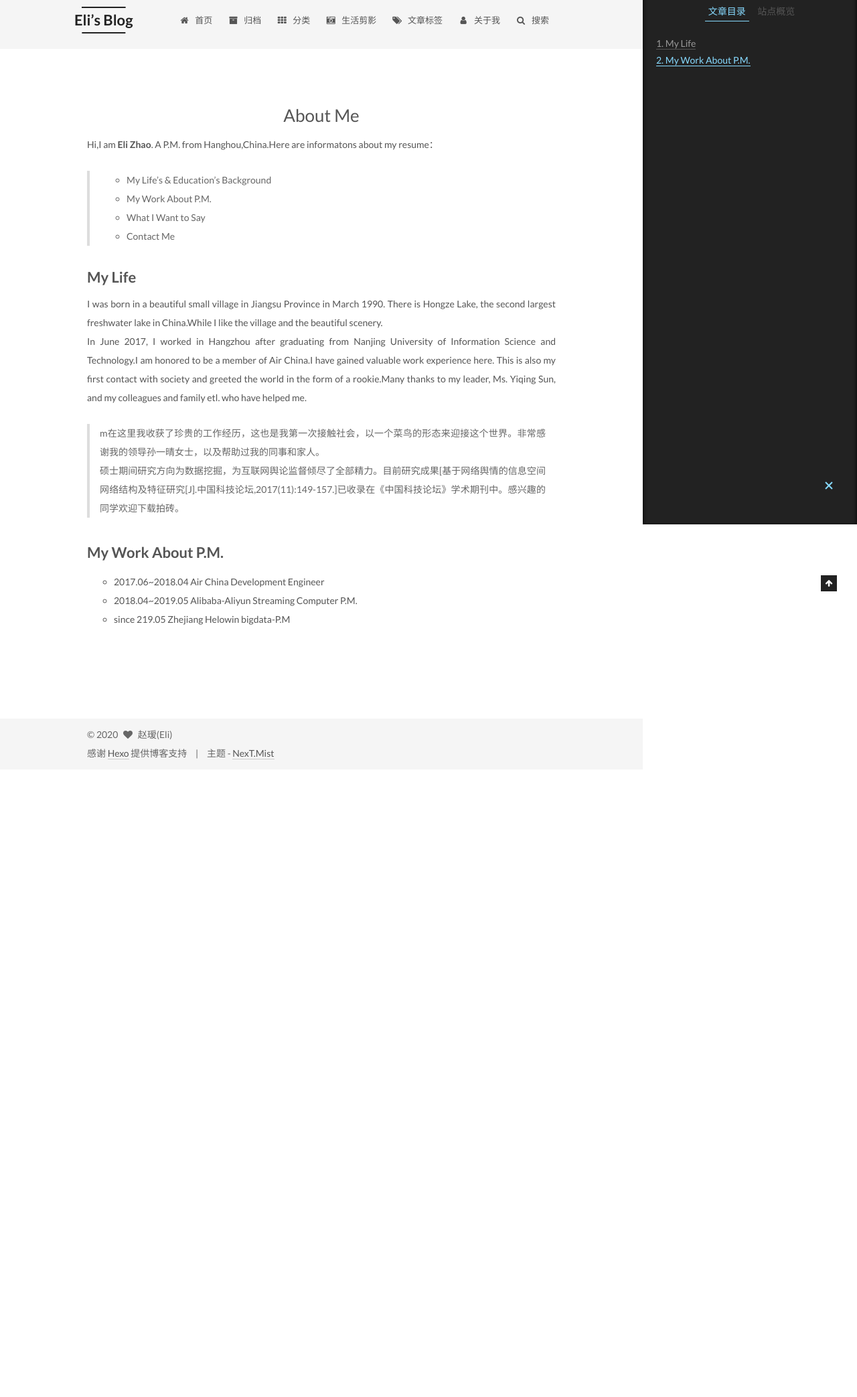
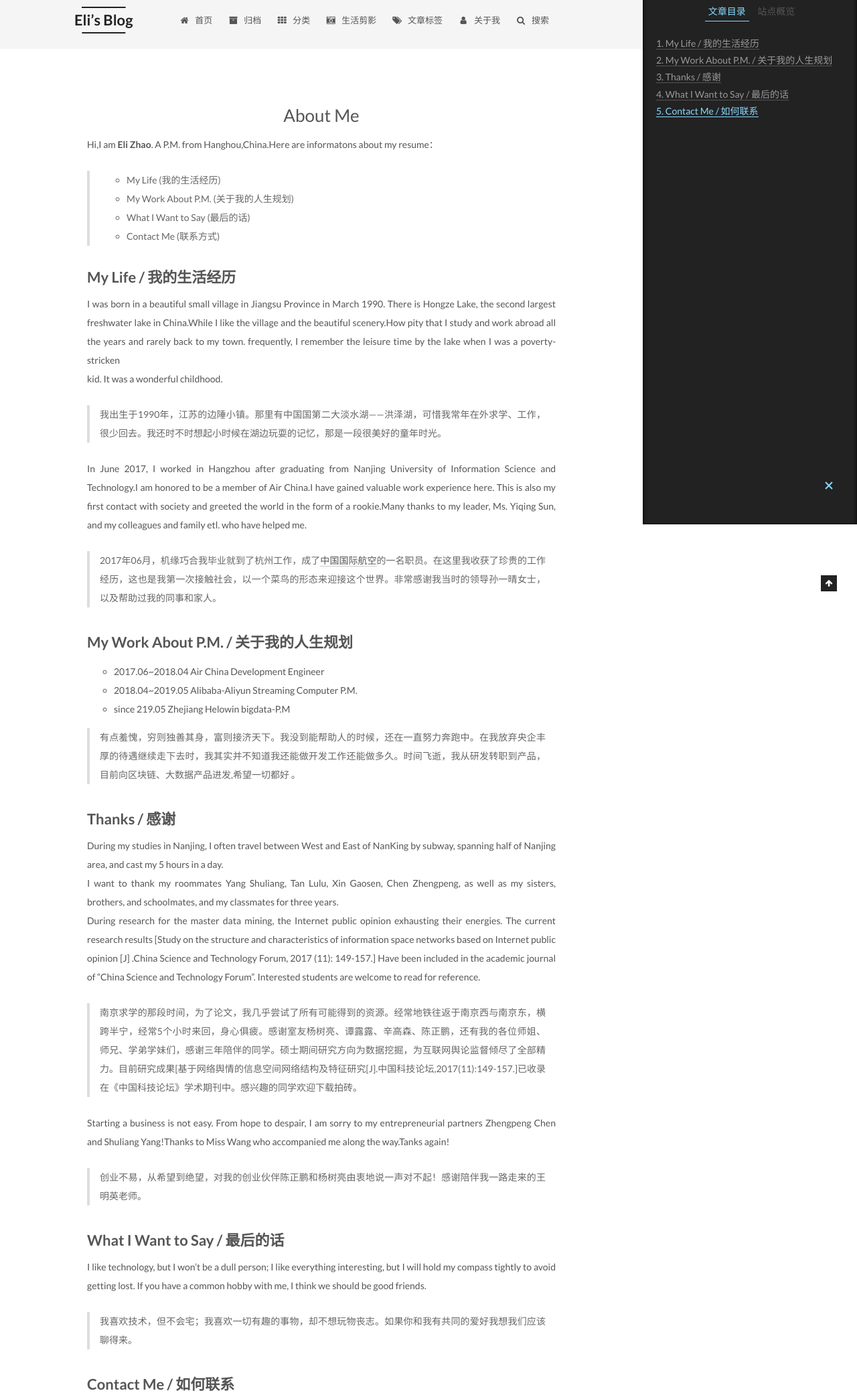
Before and after one commit to ZhaoEli/ZhaoEli.github.io, a plain HTML site: page about/index.html in a window 1280 px wide. Shown: the part 17-2103 px from the top of the page at 67% size. Before the commit the page ends 1166 px from the top, so only its background shows below. Drawn offline with Linux system fonts and the light colour scheme; no server answers; a script that the page names is missing.

Commit message:
Site updated: 2020-01-19 15:34:26

```diff
--- a/about/index.html
+++ b/about/index.html
@@ -96,14 +96,14 @@
 
 
 
-<meta name="description" content="Hi,I am Eli Zhao. A P.M. from Hanghou,China.Here are informatons about my resume：   My Life’s &amp; Education’s Background My Work About P.M. What I Want to Say Contact Me">
+<meta name="description" content="Hi,I am Eli Zhao. A P.M. from Hanghou,China.Here are informatons about my resume：   My Life (我的生活经历) My Work About P.M. (关于我的人生规划) What I Want to Say (最后的话) Contact Me (联系方式)">
 <meta property="og:type" content="website">
 <meta property="og:title" content="About Me">
 <meta property="og:url" content="https://zhaoeli.github.io/about/index.html">
 <meta property="og:site_name" content="Eli’s Blog">
-<meta property="og:description" content="Hi,I am Eli Zhao. A P.M. from Hanghou,China.Here are informatons about my resume：   My Life’s &amp; Education’s Background My Work About P.M. What I Want to Say Contact Me">
+<meta property="og:description" content="Hi,I am Eli Zhao. A P.M. from Hanghou,China.Here are informatons about my resume：   My Life (我的生活经历) My Work About P.M. (关于我的人生规划) What I Want to Say (最后的话) Contact Me (联系方式)">
 <meta property="article:published_time" content="2020-01-17T02:38:21.000Z">
-<meta property="article:modified_time" content="2020-01-19T03:57:08.272Z">
+<meta property="article:modified_time" content="2020-01-19T07:33:08.295Z">
 <meta property="article:author" content="赵瑷(Eli)">
 <meta property="article:tag" content="网站与作者">
 <meta name="twitter:card" content="summary">
@@ -336,22 +336,42 @@
           <p>Hi,I am <strong>Eli Zhao</strong>. A P.M. from Hanghou,China.Here are informatons about my resume：</p>
 <blockquote>
 <ul>
-<li>My Life’s &amp; Education’s Background</li>
-<li>My Work About P.M.</li>
-<li>What I Want to Say</li>
-<li>Contact Me</li>
+<li>My Life (我的生活经历)</li>
+<li>My Work About P.M. (关于我的人生规划)</li>
+<li>What I Want to Say (最后的话)</li>
+<li>Contact Me (联系方式)</li>
 </ul>
 </blockquote>
 <a id="more"></a>
-<h2 id="My-Life"><a href="#My-Life" class="headerlink" title="My Life"></a>My Life</h2><p>I was born in a beautiful small village in Jiangsu Province in March 1990. There is Hongze Lake, the second largest freshwater lake in China.While I like the village and the beautiful scenery.<br>In June 2017, I worked in Hangzhou after graduating from Nanjing University of Information Science and Technology.I am honored to be a member of Air China.I have gained valuable work experience here. This is also my first contact with society and greeted the world in the form of a rookie.Many thanks to my leader, Ms. Yiqing Sun, and my colleagues and family etl. who have helped me.</p>
+<h2 id="My-Life-我的生活经历"><a href="#My-Life-我的生活经历" class="headerlink" title="My Life / 我的生活经历"></a>My Life / 我的生活经历</h2><p>I was born in a beautiful small village in Jiangsu Province in March 1990. There is Hongze Lake, the second largest freshwater lake in China.While I like the village and the beautiful scenery.How pity that I study and work abroad all the years and rarely back to my town. frequently, I remember the leisure time by the lake when I was a poverty-stricken<br> kid. It was a wonderful childhood.</p>
 <blockquote>
-<p>m在这里我收获了珍贵的工作经历，这也是我第一次接触社会，以一个菜鸟的形态来迎接这个世界。非常感谢我的领导孙一晴女士，以及帮助过我的同事和家人。<br>硕士期间研究方向为数据挖掘，为互联网舆论监督倾尽了全部精力。目前研究成果[基于网络舆情的信息空间网络结构及特征研究[J].中国科技论坛,2017(11):149-157.]已收录在《中国科技论坛》学术期刊中。感兴趣的同学欢迎下载拍砖。</p>
+<p>我出生于1990年，江苏的边陲小镇。那里有中国国第二大淡水湖——洪泽湖，可惜我常年在外求学、工作，很少回去。我还时不时想起小时候在湖边玩耍的记忆，那是一段很美好的童年时光。</p>
 </blockquote>
-<h2 id="My-Work-About-P-M"><a href="#My-Work-About-P-M" class="headerlink" title="My Work About P.M."></a>My Work About P.M.</h2><ul>
+<p>In June 2017, I worked in Hangzhou after graduating from Nanjing University of Information Science and Technology.I am honored to be a member of Air China.I have gained valuable work experience here. This is also my first contact with society and greeted the world in the form of a rookie.Many thanks to my leader, Ms. Yiqing Sun, and my colleagues and family etl. who have helped me.</p>
+<blockquote>
+<p>2017年06月，机缘巧合我毕业就到了杭州工作，成了<a href="http://www.airchina.com.cn/" target="_blank" rel="noopener">中国国际航空</a>的一名职员。在这里我收获了珍贵的工作经历，这也是我第一次接触社会，以一个菜鸟的形态来迎接这个世界。非常感谢我当时的领导孙一晴女士，以及帮助过我的同事和家人。</p>
+</blockquote>
+<h2 id="My-Work-About-P-M-关于我的人生规划"><a href="#My-Work-About-P-M-关于我的人生规划" class="headerlink" title="My Work About P.M. / 关于我的人生规划"></a>My Work About P.M. / 关于我的人生规划</h2><ul>
 <li>2017.06~2018.04 Air China Development Engineer</li>
 <li>2018.04~2019.05 Alibaba-Aliyun Streaming Computer P.M.</li>
 <li>since 219.05 Zhejiang Helowin bigdata-P.M</li>
 </ul>
+<blockquote>
+<p>有点羞愧，穷则独善其身，富则接济天下。我没到能帮助人的时候，还在一直努力奔跑中。在我放弃央企丰厚的待遇继续走下去时，我其实并不知道我还能做开发工作还能做多久。时间飞逝，我从研发转职到产品，目前向区块链、大数据产品进发,希望一切都好 。</p>
+</blockquote>
+<h2 id="Thanks-感谢"><a href="#Thanks-感谢" class="headerlink" title="Thanks / 感谢"></a>Thanks / 感谢</h2><p>During my studies in Nanjing, I often travel between West and  East of NanKing by subway, spanning half of Nanjing area, and cast my 5 hours in a day.<br>I want to thank my roommates Yang Shuliang, Tan Lulu, Xin Gaosen, Chen Zhengpeng, as well as my sisters, brothers, and schoolmates, and my classmates for three years.<br>During research for the master data mining, the Internet public opinion exhausting their energies. The current research results [Study on the structure and characteristics of information space networks based on Internet public opinion [J] .China Science and Technology Forum, 2017 (11): 149-157.] Have been included in the academic journal of “China Science and Technology Forum”. Interested students are welcome to read for reference.</p>
+<blockquote>
+<p>南京求学的那段时间，为了论文，我几乎尝试了所有可能得到的资源。经常地铁往返于南京西与南京东，横跨半宁，经常5个小时来回，身心俱疲。感谢室友杨树亮、谭露露、辛高森、陈正鹏，还有我的各位师姐、师兄、学弟学妹们，感谢三年陪伴的同学。硕士期间研究方向为数据挖掘，为互联网舆论监督倾尽了全部精力。目前研究成果[基于网络舆情的信息空间网络结构及特征研究[J].中国科技论坛,2017(11):149-157.]已收录在《中国科技论坛》学术期刊中。感兴趣的同学欢迎下载拍砖。</p>
+</blockquote>
+<p>Starting a business is not easy. From hope to despair, I am sorry to my entrepreneurial partners Zhengpeng Chen and Shuliang Yang!Thanks to Miss Wang who accompanied me along the way.Tanks again!</p>
+<blockquote>
+<p>创业不易，从希望到绝望，对我的创业伙伴陈正鹏和杨树亮由衷地说一声对不起！感谢陪伴我一路走来的王明英老师。</p>
+</blockquote>
+<h2 id="What-I-Want-to-Say-最后的话"><a href="#What-I-Want-to-Say-最后的话" class="headerlink" title="What I Want to Say / 最后的话"></a>What I Want to Say / 最后的话</h2><p>I like technology, but I won’t be a dull person; I like everything interesting, but I will hold my compass tightly to avoid getting lost. If you have a common hobby with me, I think we should be good friends.</p>
+<blockquote>
+<p>我喜欢技术，但不会宅；我喜欢一切有趣的事物，却不想玩物丧志。如果你和我有共同的爱好我想我们应该聊得来。</p>
+</blockquote>
+<h2 id="Contact-Me-如何联系"><a href="#Contact-Me-如何联系" class="headerlink" title="Contact Me / 如何联系"></a>Contact Me / 如何联系</h2><p>Facebook: @Zhao Eli<br>E-mail:   <a href="mailto:zhaoai2007@126.com">zhaoai2007@126.com</a><br>微   信:  zhaoai2<br>微   博：  <a href="https://weibo.com/u/5575893000?refer_flag=1005055010_" target="_blank" rel="noopener">@Eli要努力努力</a></p>
 
 
       </div>
@@ -547,7 +567,7 @@
 
 
 
-              <div class="post-toc-content"><ol class="nav"><li class="nav-item nav-level-2"><a class="nav-link" href="#My-Life"><span class="nav-number">1.</span> <span class="nav-text">My Life</span></a></li><li class="nav-item nav-level-2"><a class="nav-link" href="#My-Work-About-P-M"><span class="nav-number">2.</span> <span class="nav-text">My Work About P.M.</span></a></li></ol></div>
+              <div class="post-toc-content"><ol class="nav"><li class="nav-item nav-level-2"><a class="nav-link" href="#My-Life-我的生活经历"><span class="nav-number">1.</span> <span class="nav-text">My Life &#x2F; 我的生活经历</span></a></li><li class="nav-item nav-level-2"><a class="nav-link" href="#My-Work-About-P-M-关于我的人生规划"><span class="nav-number">2.</span> <span class="nav-text">My Work About P.M. &#x2F; 关于我的人生规划</span></a></li><li class="nav-item nav-level-2"><a class="nav-link" href="#Thanks-感谢"><span class="nav-number">3.</span> <span class="nav-text">Thanks &#x2F; 感谢</span></a></li><li class="nav-item nav-level-2"><a class="nav-link" href="#What-I-Want-to-Say-最后的话"><span class="nav-number">4.</span> <span class="nav-text">What I Want to Say &#x2F; 最后的话</span></a></li><li class="nav-item nav-level-2"><a class="nav-link" href="#Contact-Me-如何联系"><span class="nav-number">5.</span> <span class="nav-text">Contact Me &#x2F; 如何联系</span></a></li></ol></div>
 
 
           </div>
--- a/sitemap.xml
+++ b/sitemap.xml
@@ -4,7 +4,7 @@
   <url>
     <loc>https://zhaoeli.github.io/about/index.html</loc>
 
-    <lastmod>2020-01-19T03:57:08.272Z</lastmod>
+    <lastmod>2020-01-19T07:33:08.295Z</lastmod>
 
   </url>
 
```
